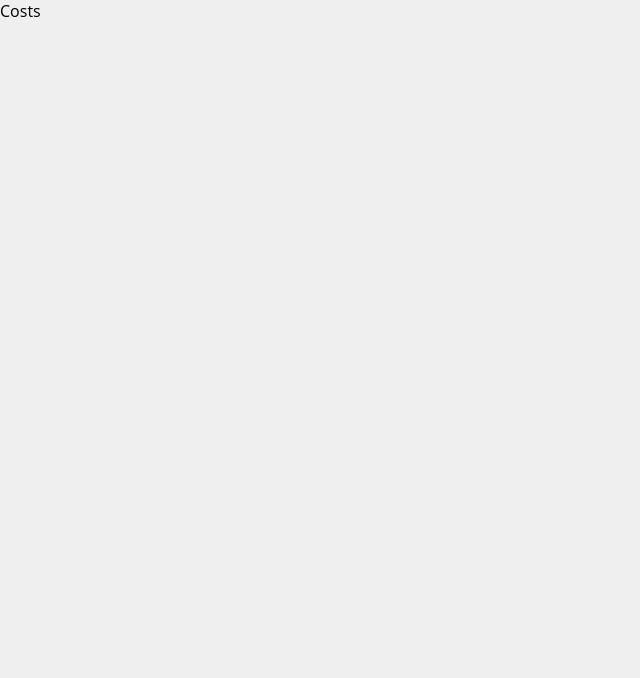
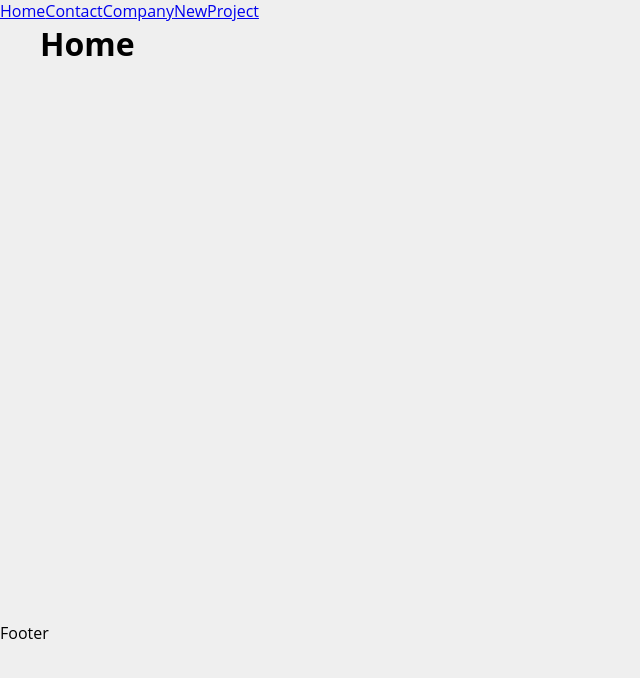
Before and after one commit to guilhermealbanaz/React.js-Curso-Introdutorio, a React (Create React App) app: page / in a window 1280 px wide. Shown: the top 678 px of the page, without its empty margins (0-640 px from the left). Built offline with nearby package versions, Linux system fonts and the light colour scheme; the HTML template or start-up script is replaced by a standard one.

Commit message:
Estruturação
estruturação de rotas funcional e estilos por props

```diff
--- a/src/App.js
+++ b/src/App.js
@@ -1,9 +1,29 @@
+import { BrowserRouter as Router, Routes, Route, Link } from 'react-router-dom'
+import Home from './components/pages/Home'
+import Contact from './components/pages/Contact'
+import Company from './components/pages/Company'
+import NewProject from './components/pages/NewProject'
+import Container from './components/layouts/Container'
 
 function App() {
   return (
-    <div className="App">
-      <p>Costs</p>
-    </div>
+    <Router>
+      <div>
+      <Link to='/'>Home</Link>
+      <Link to='/contact'>Contact</Link>
+      <Link to='/company'>Company</Link>
+      <Link to='/newproject'>NewProject</Link>
+      </div>
+      <Container customClass='min-height'>
+        <Routes>
+          <Route exact path='/' element={<Home />}></Route>
+          <Route exact path='/company' element={<Company />}></Route>
+          <Route exact path='/contact' element={<Contact />}></Route>
+          <Route exact path='/newproject' element={<NewProject />}></Route>
+        </Routes>
+      </Container>
+      <p>Footer</p>
+    </Router>
   );
 }
 
--- /dev/null
+++ b/src/components/layouts/Container.js
@@ -0,0 +1,10 @@
+import styles from './Container.module.css'
+
+function Container({children, customClass}){
+    return(
+        <div className={`${styles.container} ${styles[customClass]}`}>
+            {children}
+        </div>
+    )
+}
+export default Container
--- /dev/null
+++ b/src/components/layouts/Container.module.css
@@ -0,0 +1,20 @@
+.container {
+    width: 1200px;
+    display: flex;
+    justify-content: space-between;
+    margin: 0 auto;
+    flex-wrap: wrap;
+}
+
+.min-height {
+    min-height: 75%;
+}
+
+.start{
+    justify-content: flex-start;
+}
+
+.column{
+    flex-direction: column;
+    justify-content: flex-start;
+}
--- /dev/null
+++ b/src/components/pages/Company.js
@@ -0,0 +1,6 @@
+function Company(){
+    return(
+        <h1>Company</h1>
+    )
+}
+export default Company
--- /dev/null
+++ b/src/components/pages/Contact.js
@@ -0,0 +1,6 @@
+function Contact(){
+    return(
+        <h1>Contact</h1>
+    )
+}
+export default Contact
--- /dev/null
+++ b/src/components/pages/Home.js
@@ -0,0 +1,6 @@
+function Home(){
+    return(
+        <h1>Home</h1>
+    )
+}
+export default Home
--- /dev/null
+++ b/src/components/pages/NewProject.js
@@ -0,0 +1,6 @@
+function NewProject(){
+    return(
+        <h1>NewProject</h1>
+    )
+}
+export default NewProject
```
